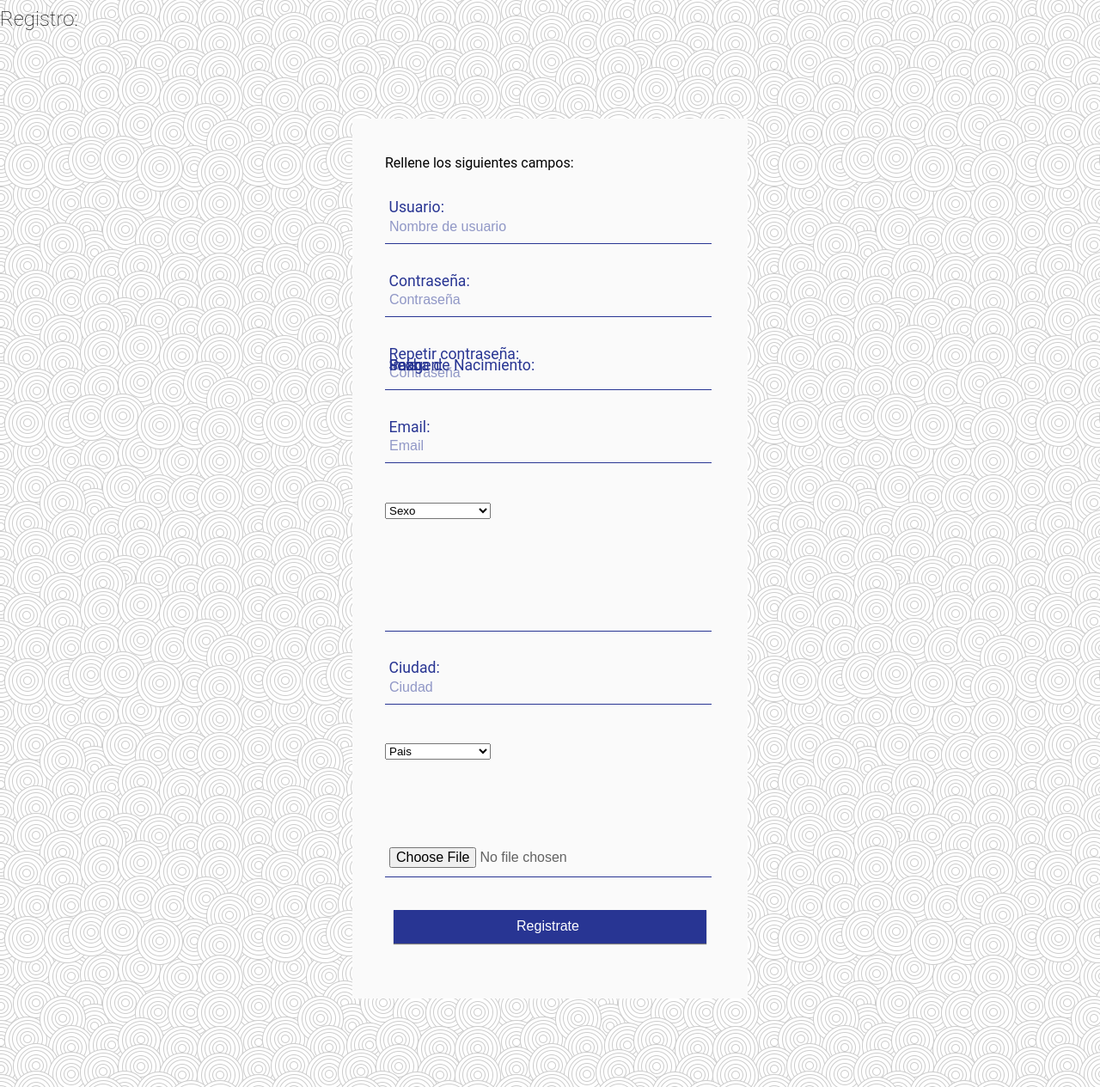
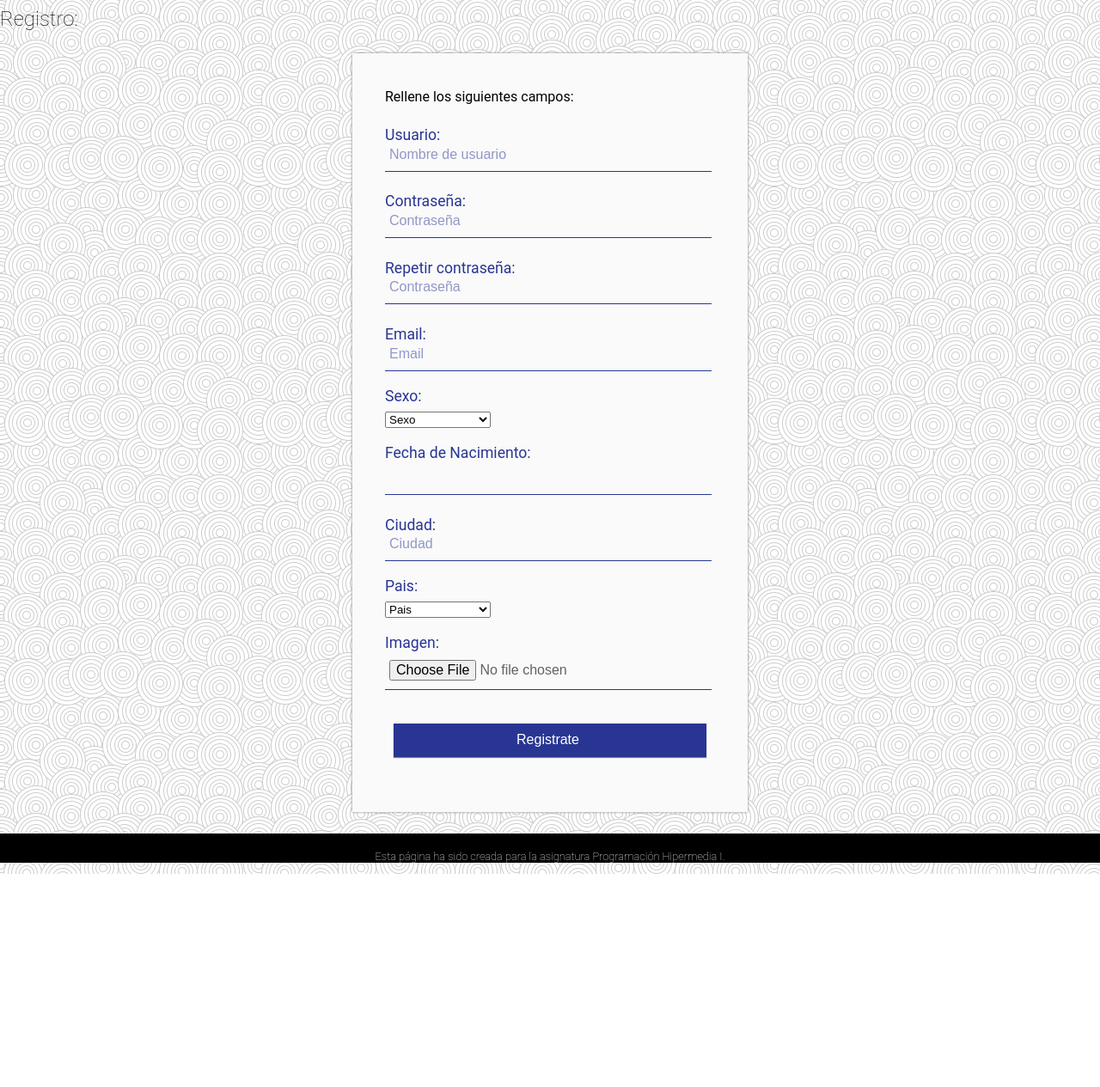
Before and after one commit to hec17x/PH1, a PHP site: page /registro.php in a window 1280 px wide. Shown: the part 75-1340 px from the top of the page at 86% size. After the commit the page ends 1092 px from the top, so only its background shows below. Run offline with PHP 8.4, Linux system fonts and the light colour scheme.

Commit message:
Registro arreglado

```diff
--- a/accesoRegistro.inc
+++ b/accesoRegistro.inc
@@ -29,21 +29,21 @@
 		<span class="bar"></span>
         <label for="R_email"> Email:</label>
         </div>
-        <br>
+
         <div id="busqueda">
-		<label for="R_sexo"> Sexo:</label>
-        <br>
+		  <label for="R_sexo"> Sexo:</label>
+
 			<select id="R_sexo" name="R_sexo">
                 <option value="" disabled selected>Sexo</option>
 				<option value="Masculino">Masculino</option>
 				<option value="Femenino">Femenino</option>
 				</select>
 		</div>
-        <br>
+
         <div id="busqueda">
 
-		<label for="R_Nacimiento">Fecha de Nacimiento:</label>
-		<br>
+		  <label for="R_Nacimiento">Fecha de Nacimiento:</label>
+
         <input type="text"  name="R_Nacimiento" id="R_Nacimiento"/> <!--IMPORTATNE, SE HA CAMBIADO LA FECHA A TIPO TEXT EN LUGAR DE DATE -->
 		</div>
 
@@ -52,10 +52,10 @@
         <span class="bar"></span>
 		<label for="R_ciudad"> Ciudad:</label>
         </div>
-        <br>
+
         <div id="busqueda">
 		<label for="R_pais">Pais:</label>
-		<br>
+
 		<select id="R_pais" name="R_pais">
             <option value="" disabled selected>Pais</option>
                 <option value="España">España</option>
@@ -64,16 +64,16 @@
                 <option value="Portugal">Portugal</option>
             </select>
 		</div>
-        <br>
+
         <div id="busqueda">
 		<label for="R_imagen"> Imagen:</label>
-		<br>
+
 		<input id="R_imagen" name="imagen" type="file" />
 
 		</div>
-        <br>
+
         <div id="formulario-registro">
 		<input type="submit" value="Registrate" />
         </div>
-        <br>
+
     </form>
--- a/css/home.css
+++ b/css/home.css
@@ -1,4 +1,9 @@
 @charset "utf-8";
+
+#content-registro
+{
+
+}
 
 #content-registro h2
 {
@@ -9,14 +14,15 @@
 {
       padding: 2% 3%;
     background: #fafafa;
-    margin: 8% auto;
+    margin: 2% auto;
     width: 30%;
+    box-shadow: 0px 0px 3px grey;
 }
 
 #content-registro form p
 {
       font-size: 100%;
-      margin-bottom: 0%;
+          margin-bottom: 10%;
 }
 
 #login-lateral
@@ -345,6 +351,7 @@ background: rgb(34,34,34); /* for IE */
   margin-top:  2%;
   margin-bottom: 2%;
   width: 32%;
+  display: table;
 }
 
 
@@ -515,11 +522,12 @@ nav ul ul li a:hover {
 
 
 footer{
+   clear:both;
+     position: relative;
+    background: rgba(0, 0, 0, 1);
     width: 100%;
-    position: fixed;
-    left: 0%;
-    bottom: 0;
-    background: rgba(0, 0, 0, 1);
+     height: 100%;
+     padding-top: 0.5%;
    }
 
 
@@ -580,6 +588,7 @@ form p
   position:relative;
   min-width: 50%;
   max-width: 100%;
+      margin-bottom: 10%;
 }
 
 
@@ -590,7 +599,7 @@ form p
   background: transparent;
 
   padding:10px 10px 10px 5px;
-  margin-top: 12%;
+      margin-bottom: 7%;
   display:block;
   width:95%;
   font-size: 100%;
@@ -663,14 +672,19 @@ form p
   pointer-events:none;
   margin-bottom: 5%;
       top: -35%;
-  left: 1.2%;
   transition:0.2s ease all;
   -moz-transition:0.2s ease all;
   -webkit-transition:0.2s ease all;
 }
 
+#formulario-registro #busqueda
+{
+      margin-top: -5%;
+    margin-bottom: 10%;
+}
+
 #formulario-registro #busqueda label {
-  top: 0%;
+      position: static;
 }
 
 #formulario-registro input:focus ~ label, input:valid ~ label    {
--- a/inicio.inc
+++ b/inicio.inc
@@ -10,7 +10,7 @@
            $url_actual = $_SERVER["REQUEST_URI"];
 
 
-          if($url_actual=="/PH1/index.php" OR $url_actual=="/PH1/")
+          if($url_actual=="/PH1/index.php" OR $url_actual=="/PH1/" OR  $url_actual=="/ph1/" OR  $url_actual=="/ph1/index.php")
           {
            echo  "<li><a href='busqueda.php'>Busqueda Avanzada</a></li>";
           }
--- a/nuevoAlbum.php
+++ b/nuevoAlbum.php
@@ -5,7 +5,7 @@
   ?>
 
 
-      <section id="content-datos">
+      <section id="content-registro">
 
 
 
--- a/pie.inc
+++ b/pie.inc
@@ -1,4 +1,4 @@
-
+</section>
  <footer>
   <p>Esta página ha sido creada para la asignatura Programación Hipermedia I.<p>
   </footer>
--- a/registro.php
+++ b/registro.php
@@ -3,5 +3,5 @@
     include('inicio.inc');
 
     include('accesoRegistro.inc');
-  //  include('pie.inc');
+    include('pie.inc');
   ?>
```
